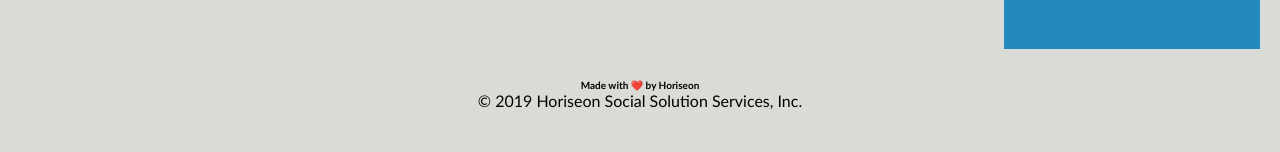
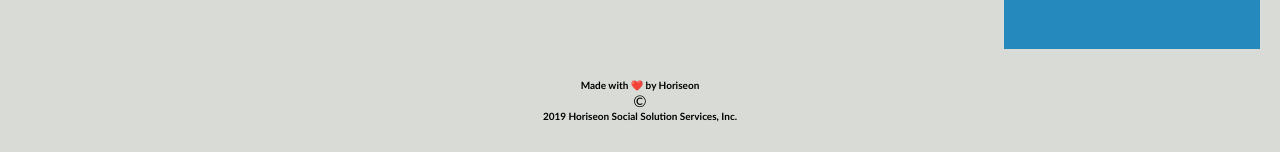
Before and after one commit to ericklea/M1-challenge-accessibility, a plain HTML site: page 02-Challenge/Assets/index.html in a window 1280 px wide. Shown: the part 1870-2022 px from the top of the page. Drawn offline with Linux system fonts and the light colour scheme.

Commit message:
made footer text smaller

```diff
--- a/02-Challenge/Assets/index.html
+++ b/02-Challenge/Assets/index.html
@@ -80,7 +80,7 @@
     <footer class="footer"><!--footer content starts-->
         <h4>Made with ❤️️ by Horiseon</h4>
         <p>
-            &copy; 2019 Horiseon Social Solution Services, Inc.
+            &copy; <h4>2019 Horiseon Social Solution Services, Inc.<h4>
         </p>
     </footer><!--footer content ends-->
 </body><!--body of page ends-->
```
